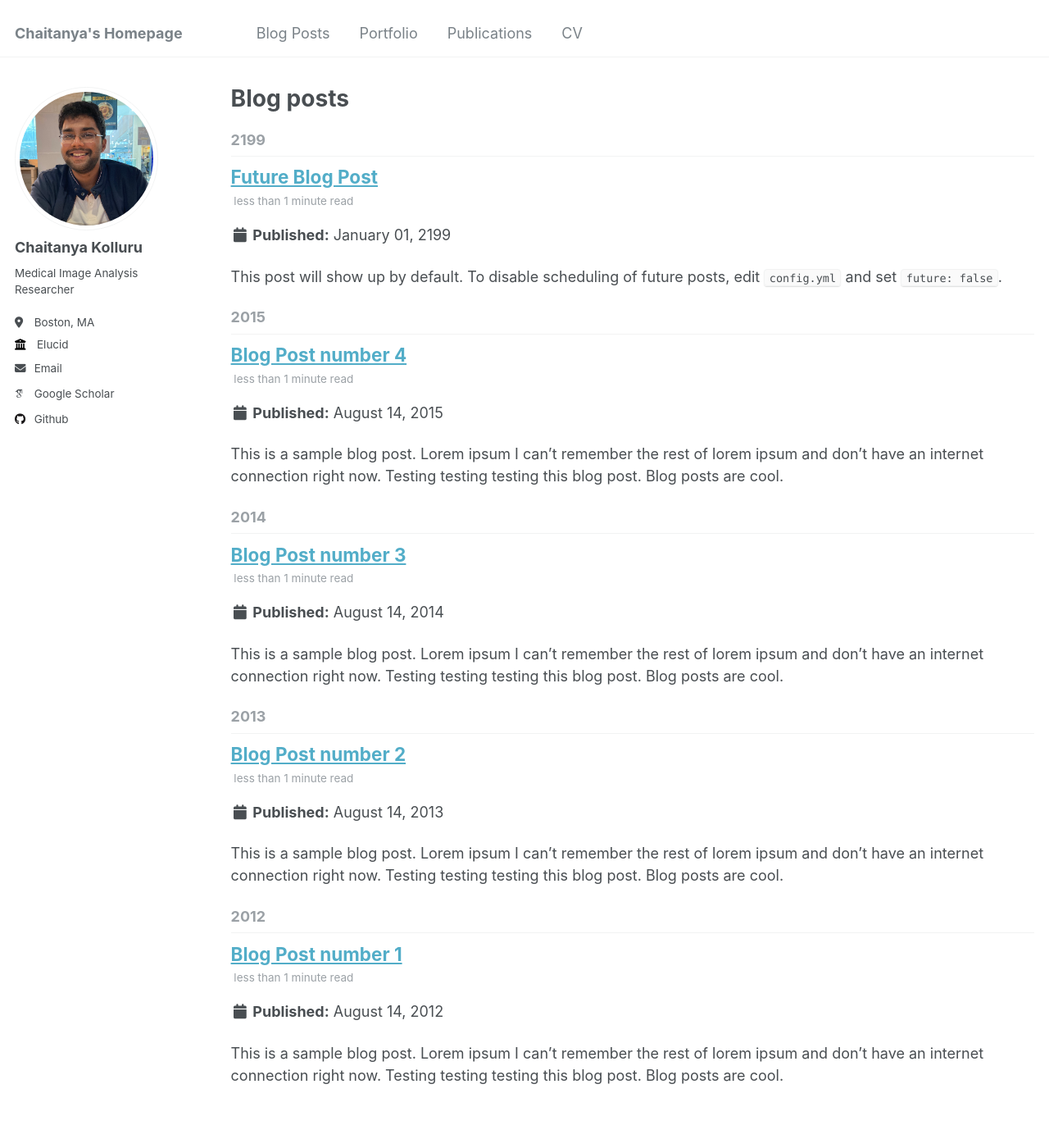
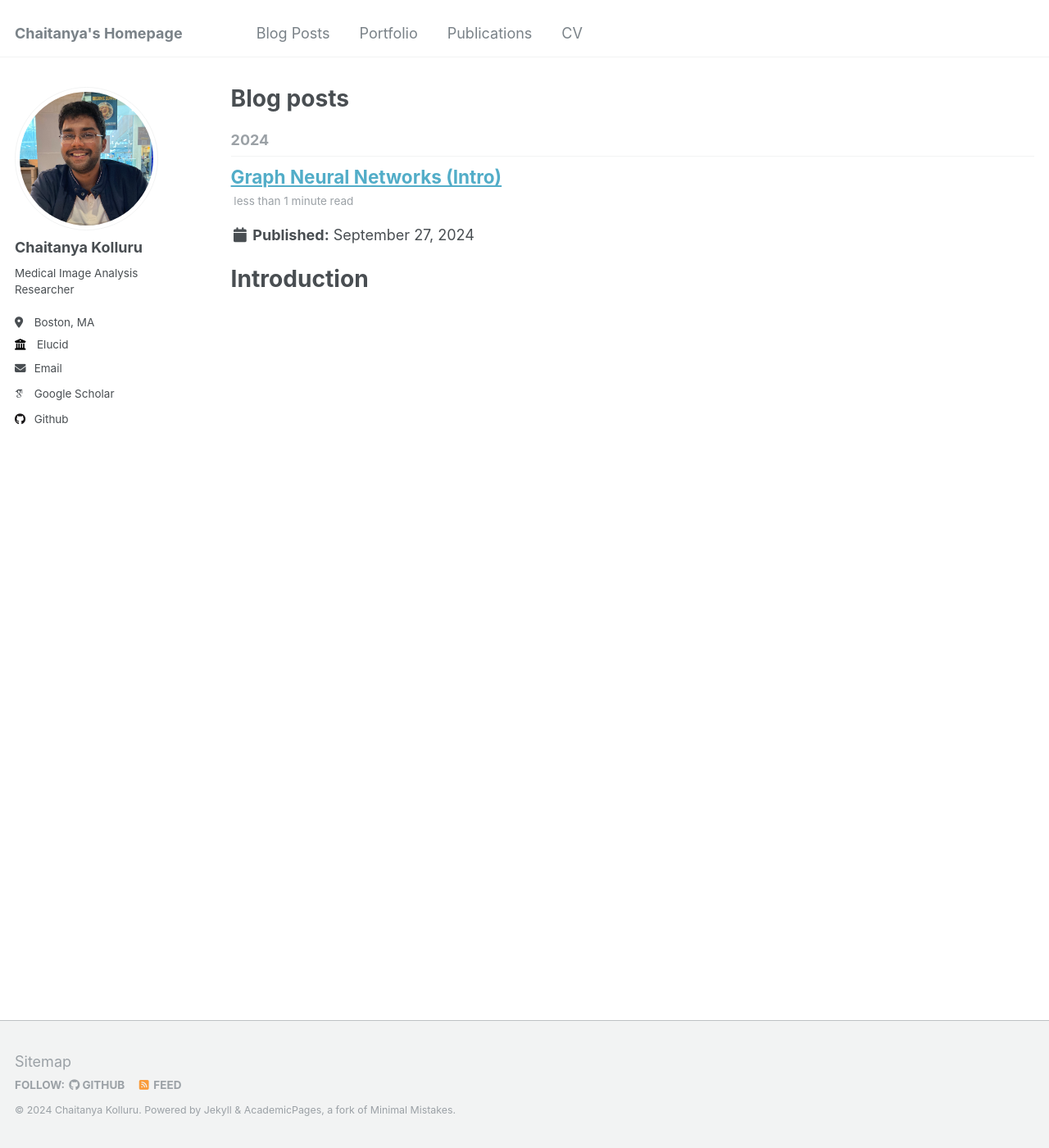
Before and after one commit to ckolluru/ckolluru.github.io, a Jekyll site: the page built from _pages/year-archive.html, in a window 1280 px wide and 1400 px high. Shown: the whole window at 82% size. Built offline with Jekyll 4.4.1, drawn with Linux system fonts in a browser that asks for light colours; some web fonts are replaced.

Commit message:
Intro blog post

```diff
--- a/_posts/2012-08-14-blog-post-1.md
+++ /dev/null
@@ -1,20 +0,0 @@
----
-title: 'Blog Post number 1'
-date: 2012-08-14
-permalink: /posts/2012/08/blog-post-1/
-tags:
-  - cool posts
-  - category1
-  - category2
----
-
-This is a sample blog post. Lorem ipsum I can't remember the rest of lorem ipsum and don't have an internet connection right now. Testing testing testing this blog post. Blog posts are cool.
-
-Headings are cool
-======
-
-You can have many headings
-======
-
-Aren't headings cool?
-------
--- a/_posts/2013-08-14-blog-post-2.md
+++ /dev/null
@@ -1,20 +0,0 @@
----
-title: 'Blog Post number 2'
-date: 2013-08-14
-permalink: /posts/2013/08/blog-post-2/
-tags:
-  - cool posts
-  - category1
-  - category2
----
-
-This is a sample blog post. Lorem ipsum I can't remember the rest of lorem ipsum and don't have an internet connection right now. Testing testing testing this blog post. Blog posts are cool.
-
-Headings are cool
-======
-
-You can have many headings
-======
-
-Aren't headings cool?
-------
--- a/_posts/2014-08-14-blog-post-3.md
+++ /dev/null
@@ -1,20 +0,0 @@
----
-title: 'Blog Post number 3'
-date: 2014-08-14
-permalink: /posts/2014/08/blog-post-3/
-tags:
-  - cool posts
-  - category1
-  - category2
----
-
-This is a sample blog post. Lorem ipsum I can't remember the rest of lorem ipsum and don't have an internet connection right now. Testing testing testing this blog post. Blog posts are cool.
-
-Headings are cool
-======
-
-You can have many headings
-======
-
-Aren't headings cool?
-------
--- a/_posts/2199-01-01-future-post.md
+++ b/_posts/2199-01-01-future-post.md
@@ -1,11 +1,23 @@
 ---
-title: 'Future Blog Post'
-date: 2199-01-01
-permalink: /posts/2012/08/blog-post-4/
+title: 'Graph Neural Networks (Intro)'
+date: 2024-09-27
+permalink: /posts/2024/graph-1
 tags:
-  - cool posts
-  - category1
-  - category2
+  - graph neural networks
+  - learning
 ---
 
-This post will show up by default. To disable scheduling of future posts, edit `config.yml` and set `future: false`.
+Introduction
+======
+
+I recently got interested in learning more about graph neural network problems. The following blog posts are to help me document my learning along the way.
+
+I'm following Dr. Leskovec's video lectures and course notes at Stanford (CS224W). Link to the playlist and course notes are below.
+
+[![CS224W youtube playlist](https://img.youtube.com/vi/JAB_plj2rbA&list=PLoROMvodv4rPLKxIpqhjhPgdQy7imNkDn/0.jpg)](https://www.youtube.com/playlist?list=PLoROMvodv4rPLKxIpqhjhPgdQy7imNkDn)
+
+Course notes: https://snap.stanford.edu/class/cs224w-2021/
+
+Previous offerings of the course also seem to be available, although the class content seems to have been modified around a bit.
+
+In the next blog posts, I'll summarize my learnings as I go - it should be possible to find them using the `tags` specified below.
```
Also changed, not shown: _posts/2015-08-14-blog-post-4.md (deleted, +0 -20 lines).
